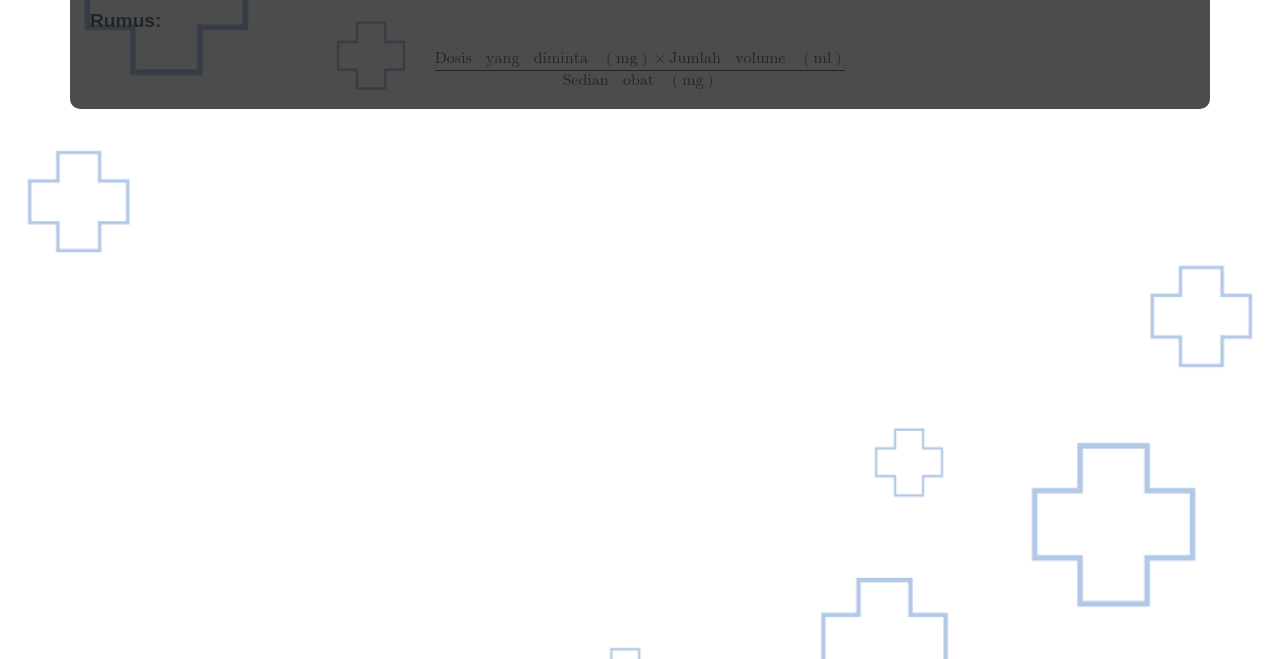
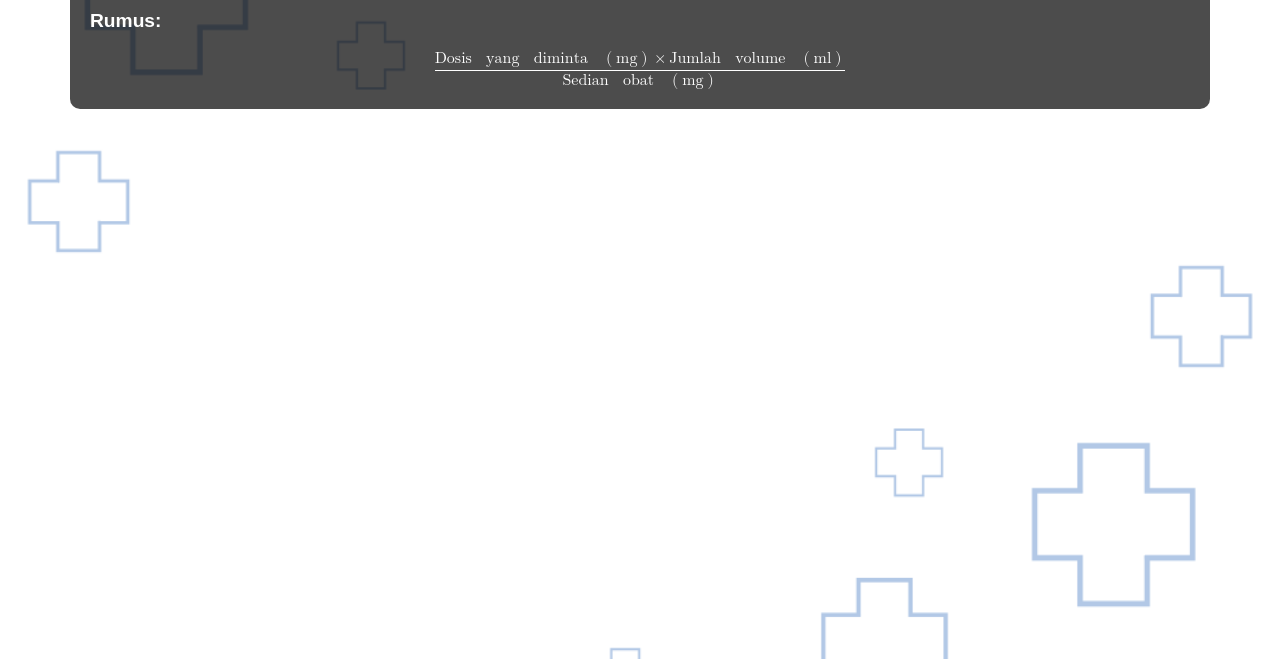
Before and after one commit to dirhamtriyadi/ipok, a plain HTML site: page kalkulator/ampul.html in a window 1280 px wide. Shown: the part 141-800 px from the top of the page. Drawn offline with nearby package versions, Linux system fonts and the light colour scheme.

Commit message:
style: Apply white color to text in all kalkulator pages
This commit applies white color to all text elements in all kalkulator pages. This improves the readability and visibility of the text, especially in low-light conditions.

BREAKING CHANGE: The text color in all kalkulator pages has been changed to white.

```diff
--- a/kalkulator/ampul.html
+++ b/kalkulator/ampul.html
@@ -33,6 +33,10 @@
         margin-bottom: 20px;
       }
 
+      p {
+        color: white;
+      }
+
       p, ul {
         font-size: 1.2em;
         text-align: left;
@@ -41,6 +45,7 @@
       ul {
         list-style-type: none;
         padding: 0;
+        color: white;
       }
 
       ul li {
@@ -57,6 +62,10 @@
         text-align: left;
         font-size: 1.5em;
         width: 100%;
+      }
+
+      math {
+        color: white;
       }
     </style>
   </head>
```
Also changed, not shown: kalkulator/dosis_berat_badan.html (+5 -0 lines), kalkulator/dosis_cairan.html (+5 -0 lines), kalkulator/infus_makro.html (+5 -0 lines), kalkulator/infus_mikro.html (+5 -0 lines), kalkulator/vial.html (+9 -0 lines).
